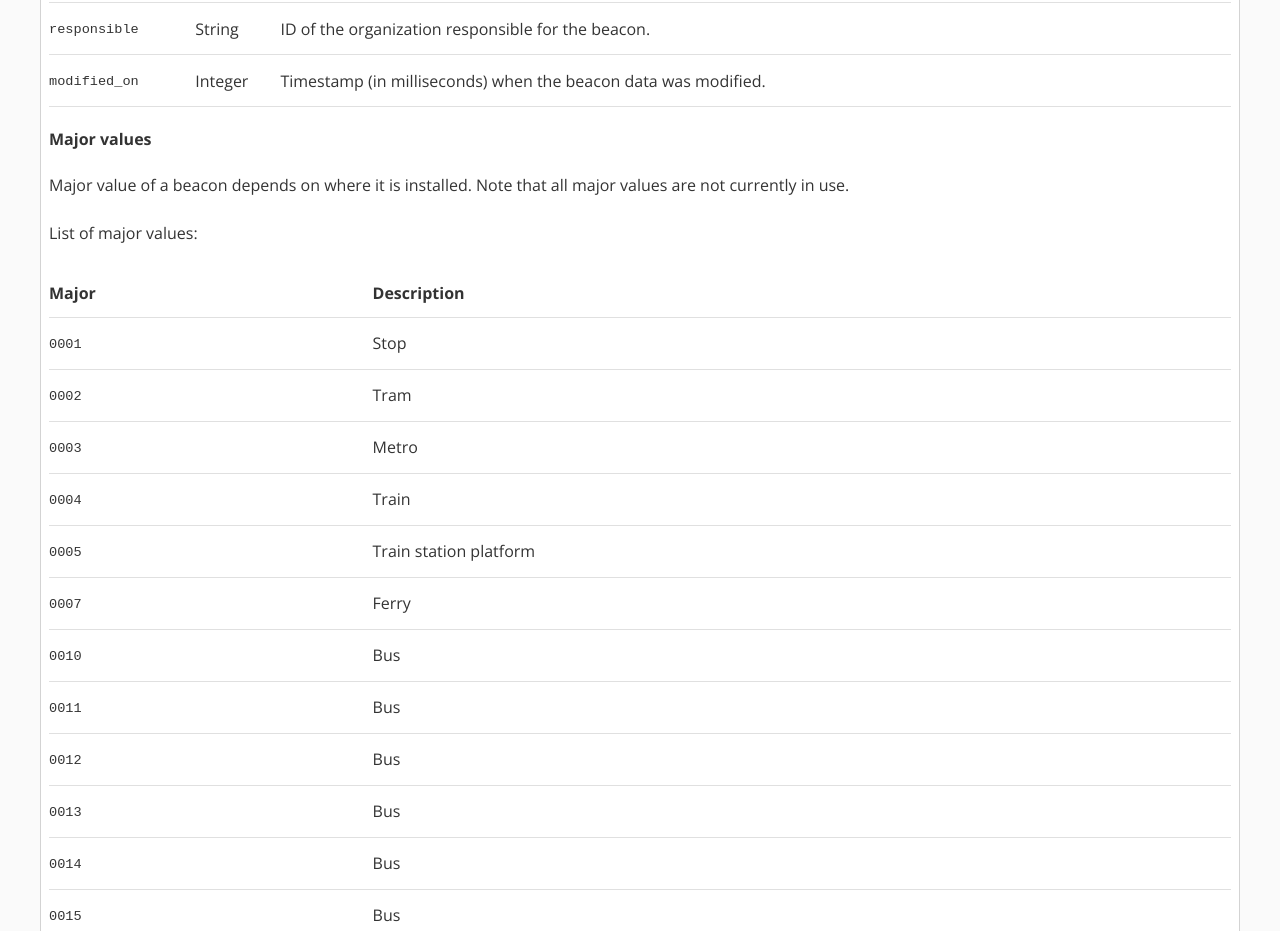
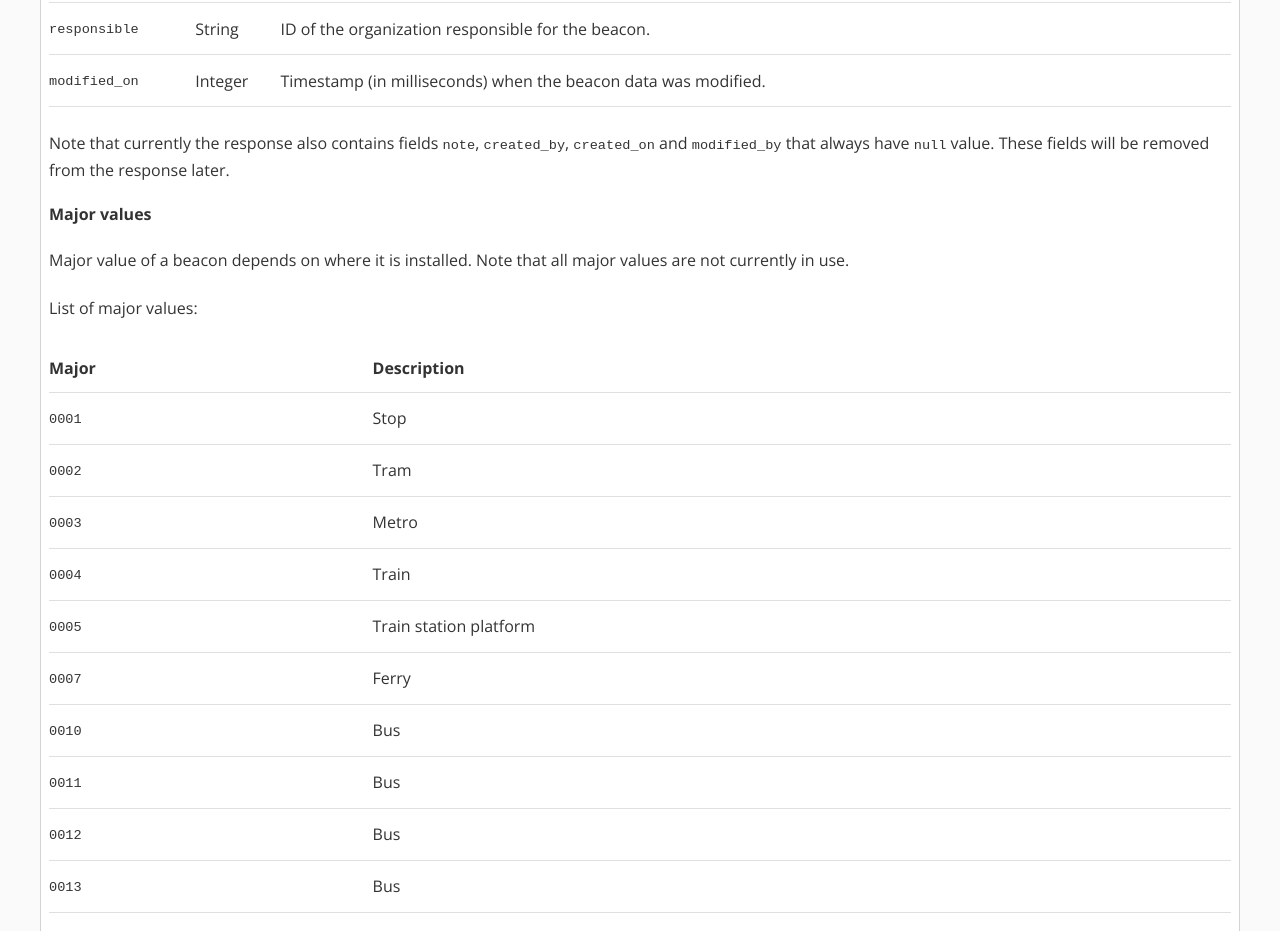
Before and after one commit to HSLdevcom/hsldevcom.github.io, a Gatsby site: page /beacon_api/ in a window 1280 px wide. Shown: the part 1740-2671 px from the top of the page. Built offline with nearby package versions, Linux system fonts and the light colour scheme; Gatsby itself is replaced by a stand-in of ours; some packages are replaced by stand-ins of ours.

Commit message:
Add note about extra fields in the response

```diff
--- a/src/content/beacon_api/index.md
+++ b/src/content/beacon_api/index.md
@@ -41,6 +41,8 @@ Each beacon has following fields:
 | `responsible`    | String    | ID of the organization responsible for the beacon.
 | `modified_on`    | Integer   | Timestamp (in milliseconds) when the beacon data was modified.
 
+Note that currently the response also contains fields `note`, `created_by`, `created_on` and `modified_by` that always have `null` value. These fields will be removed from the response later.
+
 #### Major values
 
 Major value of a beacon depends on where it is installed. Note that all major values are not currently in use.
```
